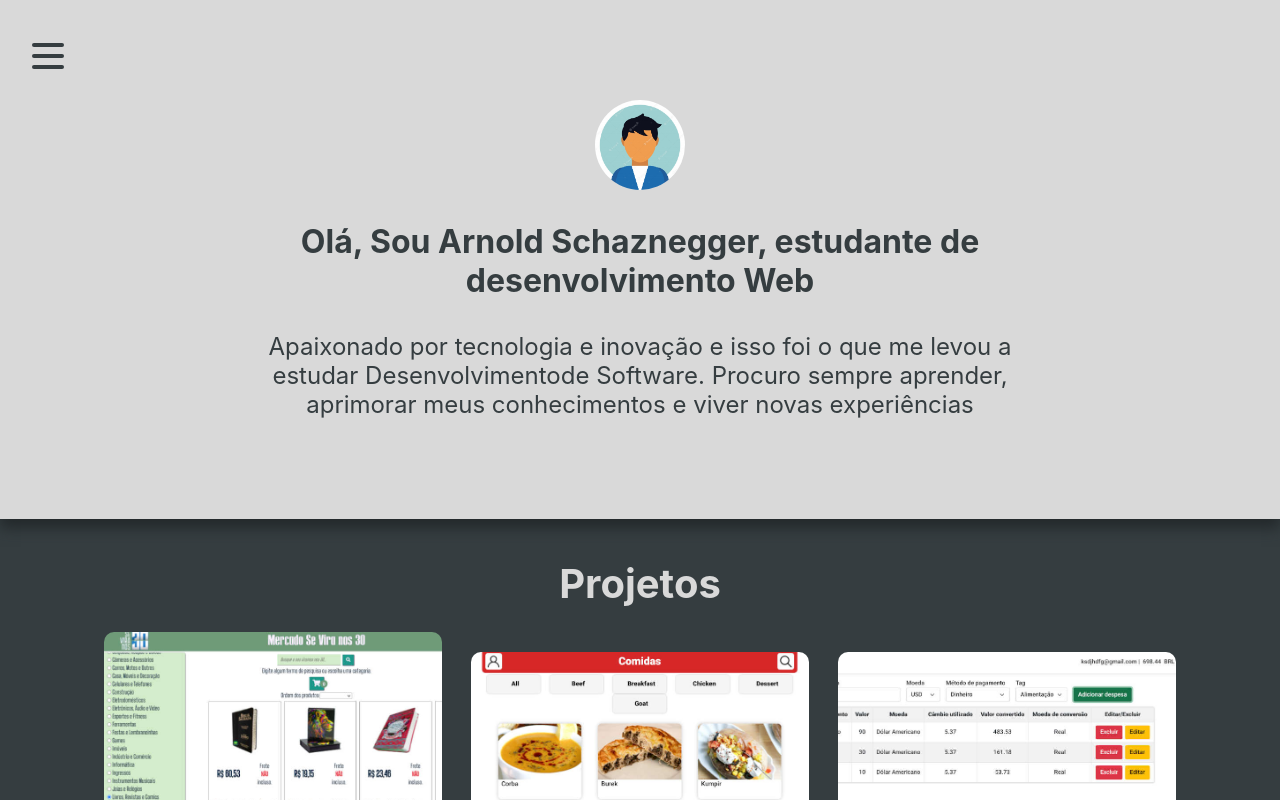
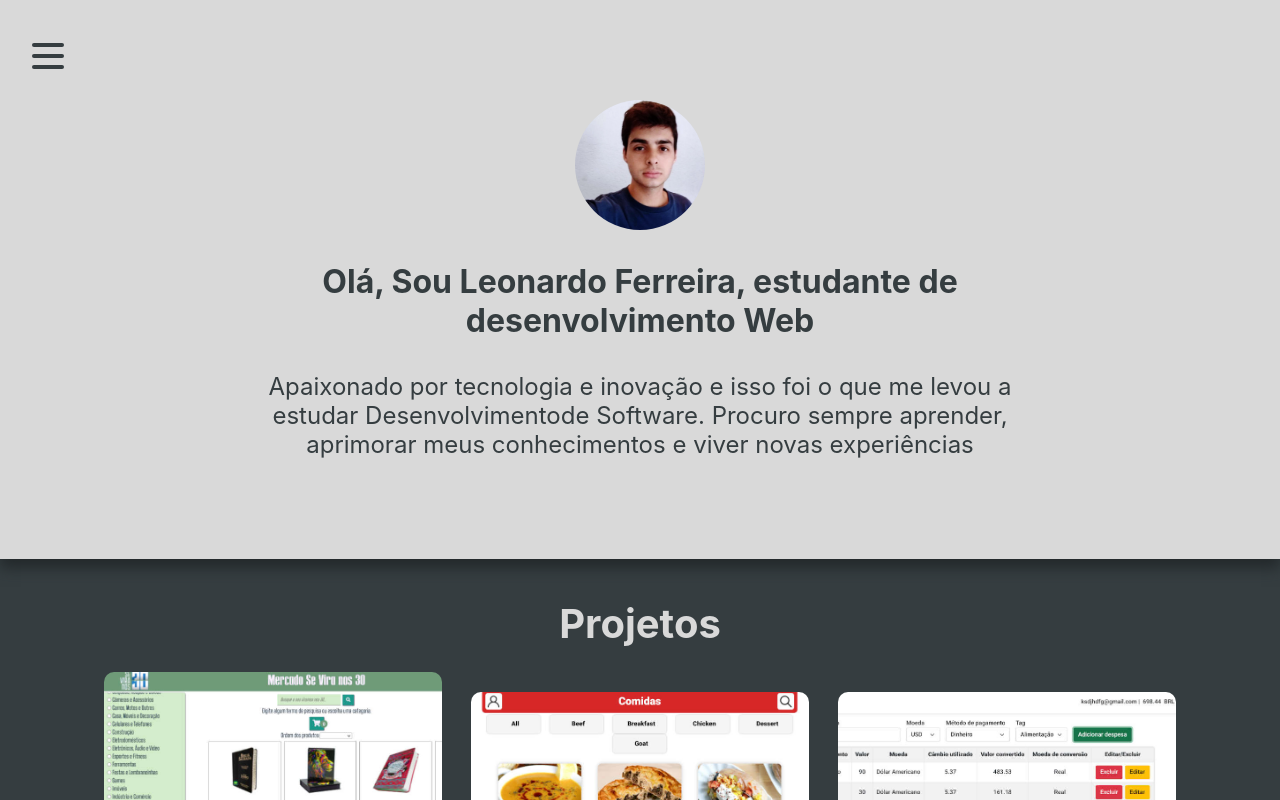
Before and after one commit to leo606/leo-portfolio, a React (Create React App) app: page / in a window 1280 px wide. Shown: the top 800 px of the page. Built offline with nearby package versions, Linux system fonts and the light colour scheme.

Commit message:
avatar picture

```diff
--- a/src/components/Header/Header.jsx
+++ b/src/components/Header/Header.jsx
@@ -1,13 +1,12 @@
 import React from 'react';
-// import avatar from 'images/avatar.jpg';
 import StyledHeader from './Header.styled';
 
 function Header() {
   return (
-    <StyledHeader>
-      <img src="images/avatar.jpg" alt="leonardo" />
+    <StyledHeader id="about">
+      <img src="images/avatar.jpeg" alt="leonardo" />
       <section>
-        <h1>Olá, Sou Arnold Schaznegger, estudante de desenvolvimento Web</h1>
+        <h1>Olá, Sou Leonardo Ferreira, estudante de desenvolvimento Web</h1>
         <h2>
           Apaixonado por tecnologia e inovação e isso foi o que me levou a
           estudar Desenvolvimentode Software.
--- a/src/components/Header/Header.styled.jsx
+++ b/src/components/Header/Header.styled.jsx
@@ -34,7 +34,7 @@ const StyledHeader = styled.header`
 
   img {
     display: block;
-    max-width: 90px;
+    max-width: 130px;
     border-radius: 50%;
   }
 `;
```
Also changed, not shown: public/images/avatar.jpeg (added), public/images/avatar.jpg (deleted).
